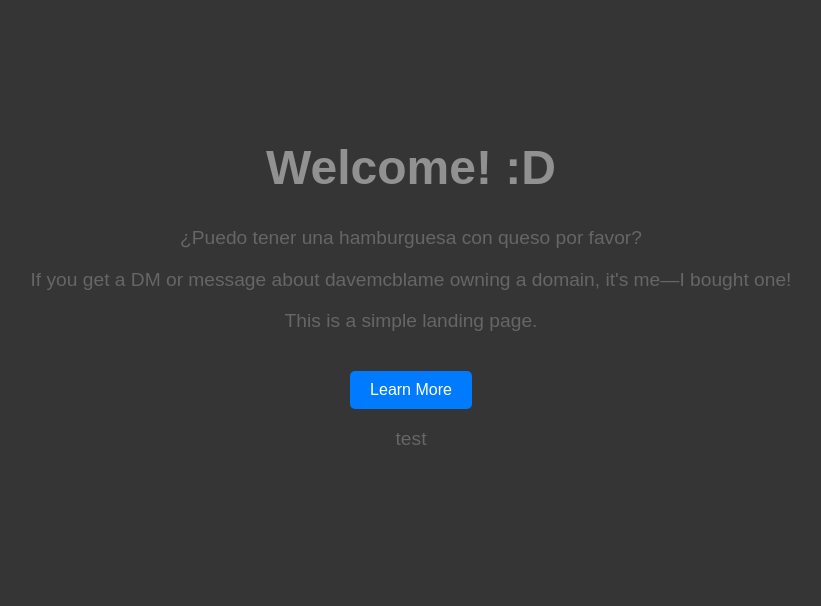
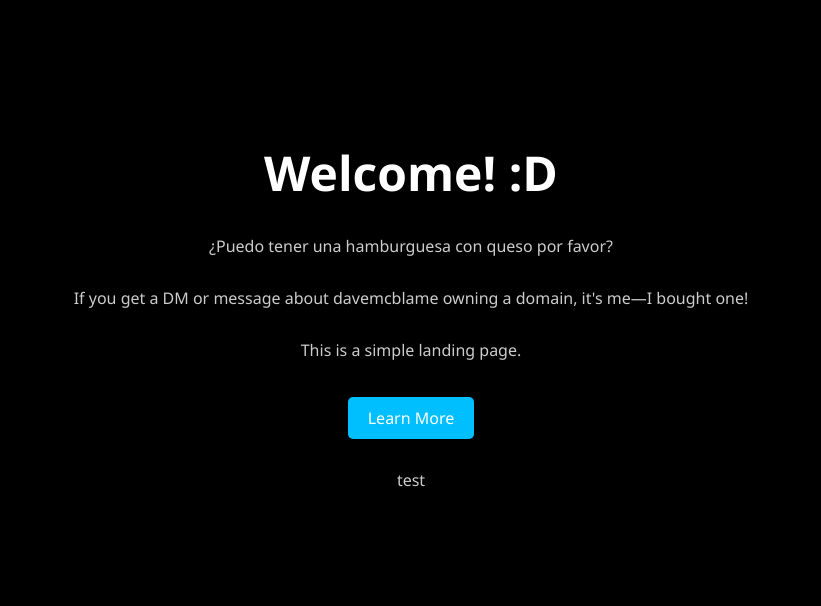
Before and after one commit to DaveMcBlame1/davemcblame.uk, a PHP site: page /index.html in a window 1280 px wide. Shown: the top 606 px of the page, without its empty margins (229-1050 px from the left). Run offline with PHP 8.4, Linux system fonts and the light colour scheme.

Commit message:
Update default.css

```diff
--- a/WWW/css/default.css
+++ b/WWW/css/default.css
@@ -1,19 +1,36 @@
 body {
-    font-family: sans-serif;
+    font-family: 'Segoe UI', sans-serif;
     text-align: center;
     padding: 100px;
-    background: #353535; }
+    background: #000;
+    color: white;
+}
+
 h1 {
     font-size: 3rem;
-    color: #929191; }
+    font-weight: bold;
+    margin-bottom: 0.5em;
+}
+
+h1 .highlight {
+    background: linear-gradient(to right, #00BFFF, #00FFC6);
+    -webkit-background-clip: text;
+    background-clip: text;
+    -webkit-text-fill-color: transparent;
+}
+
 p {
-    font-size: 1.2rem;
-    color: #666; }
+    font-size: 1rem;
+    color: #ccc;
+    margin-top: 30px;
+}
+
 a {
     display: inline-block;
     margin-top: 20px;
     padding: 10px 20px;
-    background: #007BFF;
+    background: #00BFFF;
     color: white;
     text-decoration: none;
-    border-radius: 5px; }
+    border-radius: 5px;
+}
```
